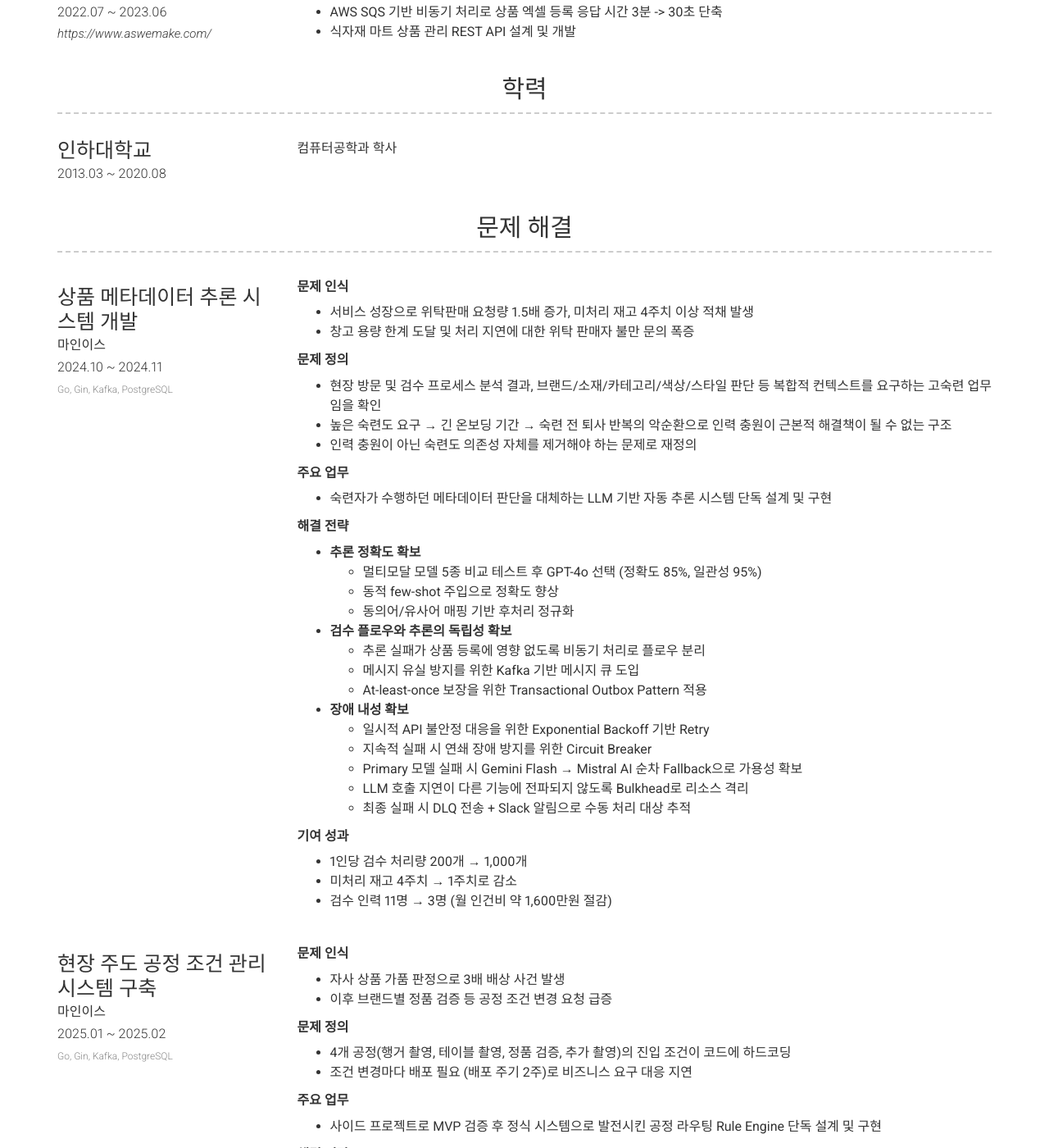
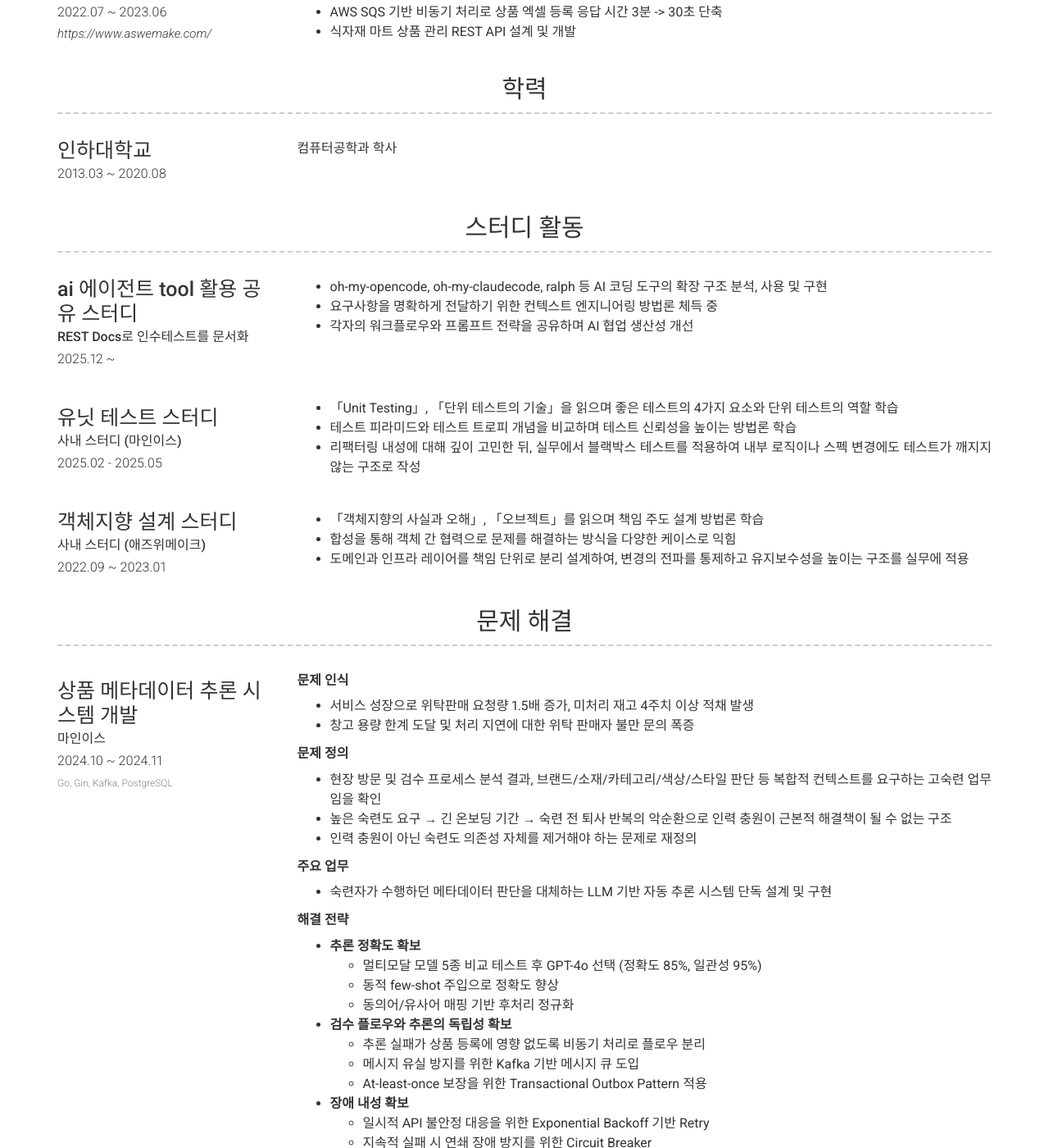
Before and after one commit to toongri/toongri.github.io, a Jekyll site: the page built from index.md, in a window 1280 px wide and 1400 px high, scrolled down 1151 px. Shown: the whole window at 82% size. Built offline with Jekyll 4.4.1, drawn with Linux system fonts in a browser that asks for light colours; nearby versions of some CDN libraries; some of the changed text lies outside the part shown.

Commit message:
Expand `_config.yml` with updated "소개" content, new "스터디 활동" section, and refinements to "문제 해결" details.

```diff
--- a/_config.yml
+++ b/_config.yml
@@ -18,9 +18,13 @@ darkmode: never
 about_title: 소개
 about_profile_image: images/profile.jpeg
 about_content: | # this will include new lines to allow paragraphs
+  문제를 찾아 해결하는 개발자 김준형입니다.
+
   3년차 Go 백엔드 개발자로, 중고 의류 이커머스 도메인에서 상품 관리 및 물류 처리 시스템을 설계하고 구현해왔습니다. LLM 기반 메타데이터 추론 시스템을 개발하여 검수 처리량 5배 향상 및 월 1,600만원 운영 비용을 절감한 경험이 있습니다.
 
-  비즈니스에 몰입해서 제품을 성장시키는 재미를 즐기며, 최근에는 Claude와 협업하며 퀄리티를 유지한 채 생산성을 높이는 워크플로우를 탐구하고 있습니다.
+  비즈니스에 몰입해서 제품을 성장시키는 재미를 즐깁니다. 검수 조건 변경이 매번 배포를 기다려야하는 병목을 발견했을 때 공정 매니저님과 Rule Engine을 사이드 프로젝트로 먼저 검증한 뒤 실무에 도입하기도 했습니다.
+
+  최근에는 AI와 협업하며 업무 생산성을 높이는 방법에 대해 관심이 많으며 지인들과 케이스 스터디를 통해 함께 에이전트 도구 숙련도를 높이고 있습니다.
 
 content:
   - title: 기술
@@ -72,6 +76,33 @@ content:
         title: 인하대학교
         caption: 2013.03 ~ 2020.08
         description: 컴퓨터공학과 학사
+
+  - title: 스터디 활동
+    layout: list
+    content:
+      - title: ai 에이전트 tool 활용 공유 스터디
+        sub_title: REST Docs로 인수테스트를 문서화
+        caption: 2025.12 ~
+        description: |
+          - oh-my-opencode, oh-my-claudecode, ralph 등 AI 코딩 도구의 확장 구조 분석, 사용 및 구현
+          - 요구사항을 명확하게 전달하기 위한 컨텍스트 엔지니어링 방법론 체득 중
+          - 각자의 워크플로우와 프롬프트 전략을 공유하며 AI 협업 생산성 개선
+
+      - title: 유닛 테스트 스터디
+        sub_title: 사내 스터디 (마인이스)
+        caption: 2025.02 - 2025.05
+        description: |
+          - 「Unit Testing」, 「단위 테스트의 기술」을 읽으며 좋은 테스트의 4가지 요소와 단위 테스트의 역할 학습
+          - 테스트 피라미드와 테스트 트로피 개념을 비교하며 테스트 신뢰성을 높이는 방법론 학습
+          - 리팩터링 내성에 대해 깊이 고민한 뒤, 실무에서 블랙박스 테스트를 적용하여 내부 로직이나 스펙 변경에도 테스트가 깨지지 않는 구조로 작성
+
+      - title: 객체지향 설계 스터디
+        sub_title: 사내 스터디 (애즈위메이크)
+        caption: 2022.09 ~ 2023.01
+        description: |
+          - 「객체지향의 사실과 오해」, 「오브젝트」를 읽으며 책임 주도 설계 방법론 학습
+          - 합성을 통해 객체 간 협력으로 문제를 해결하는 방식을 다양한 케이스로 익힘
+          - 도메인과 인프라 레이어를 책임 단위로 분리 설계하여, 변경의 전파를 통제하고 유지보수성을 높이는 구조를 실무에 적용
 
   - title: 문제 해결
     layout: list
@@ -137,7 +168,7 @@ content:
             - 관리 화면 없이 서버 단독 구현으로 빠른 검증에 집중
             - 10분 주기 polling 방식 선택 (실시간성 불필요, webhook 대비 구현 단순)
             - polling 실패 시 기존 데이터 유지로 서비스 중단 방지
-            - 1개월 운영 결과 주 3-5회 변경 발생 → 본격 시스템화 필요성 확인
+            - 1개월 운영 후에도 주 3-5회 변경 발생 → 본격 시스템화 필요성 확인
           - **운영 시스템 전환: DB + 관리 화면 구축**
             - 지속적 변경 빈도 확인으로 현장 담당자가 직접 관리할 수 있는 UI 필요성 대두
             - Rule 테이블 설계 및 관리 API 개발
```
